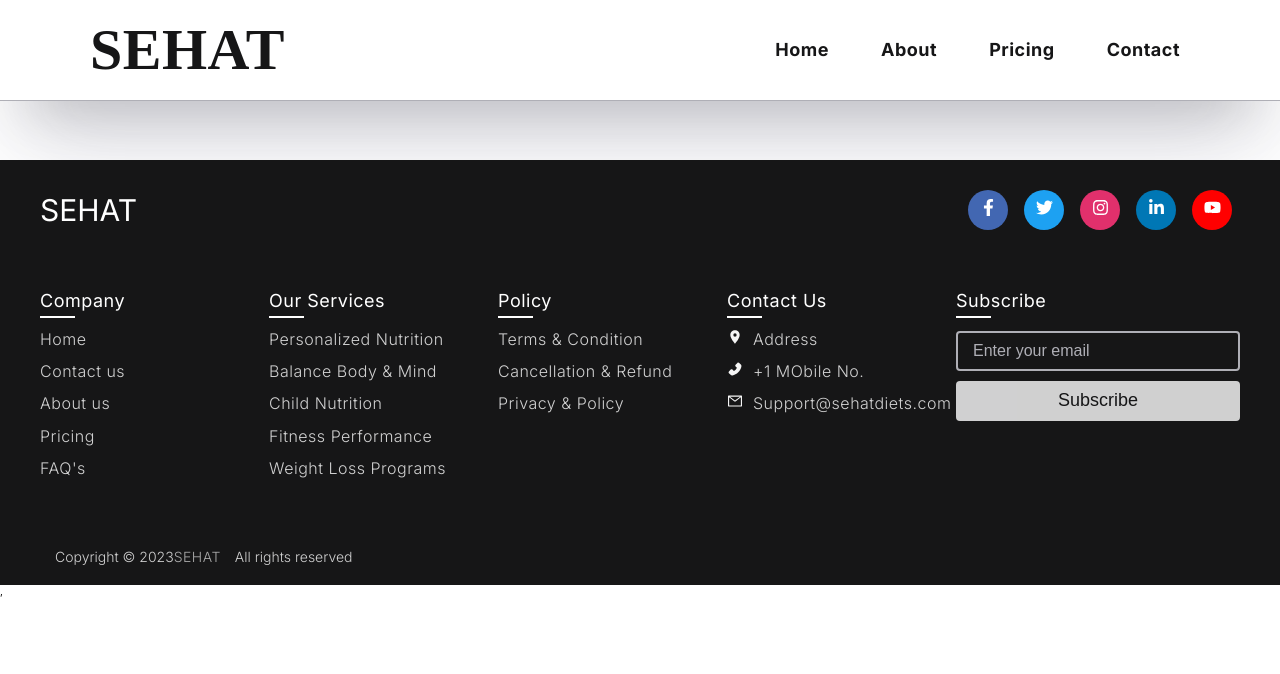
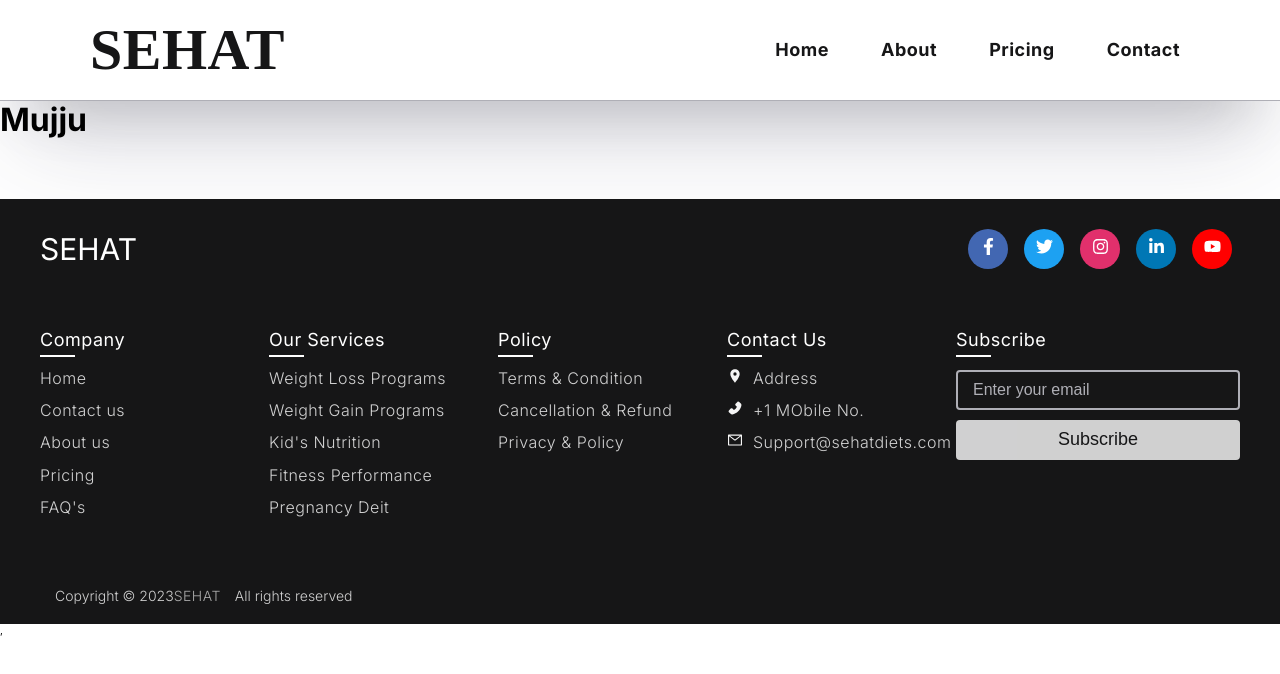
Before and after one commit to Mujju-palaan/website, a Next.js app: page /WeightLossPrograms in a window 1280 px wide. Shown: the top 674 px of the page. Built offline with nearby package versions, Linux system fonts and the light colour scheme.

Commit message:
small changes

```diff
--- a/src/app/Container/HomePage/HomePage.js
+++ b/src/app/Container/HomePage/HomePage.js
@@ -22,7 +22,7 @@ const HomePage = () => {
       <div style={{ displayL: "flex", padding: "5rem 0 5rem 0" }}>
         <HealthgoalCard></HealthgoalCard>
       </div>
-      <Applekit/>
+      {/* <Applekit/> */}
 
       <h1 style={{ textAlign: "center" }}>Our Programs</h1>
 
--- a/src/app/components/Header&Footer/Footer.js
+++ b/src/app/components/Header&Footer/Footer.js
@@ -28,7 +28,7 @@ const Footer = () => {
                         <div className={styles[`media-icons`]}>
                             <Link href="https://www.facebook.com" target="_blank"><i > <FaFacebookF/> </i></Link>
                             <Link href="https://www.twitter.com" target="_blank"><i > <FaTwitter/> </i> </Link>
-                            <Link href="https://www.instagram.com" target="_blank"><i > <FaInstagram/>  </i></Link>
+                            <Link href="https://www.instagram.com/sehat_nutrition_/" target="_blank"><i > <FaInstagram/>  </i></Link>
                             <Link href="https://www.linkedin.com" target="_blank"><i > <FaLinkedinIn /> </i></Link>
                             <Link href="https://www.youtube.com" target="_blank"><i > <FaYoutube />  </i></Link>
                         </div>
@@ -44,11 +44,11 @@ const Footer = () => {
                         </ul>
                         <ul className={styles.box}>
                             <li className={styles.link_name}>Our Services</li>
-                            <li><a href="#">Personalized Nutrition</a></li>
-                            <li><a href="#">Balance Body & Mind</a></li>
-                            <li><a href="#">Child Nutrition</a></li>
-                            <li><a href="#">Fitness Performance</a></li>
-                            <li><a href="#">Weight Loss Programs</a></li>
+                            <li><a href="/WeightLossPrograms">Weight Loss Programs</a></li>
+                            <li><a href="/WeightGainPrograms">Weight Gain Programs</a></li>
+                            <li><a href="/KidsNutrition">Kid's Nutrition</a></li>
+                            <li><a href="/FitnessPerformance">Fitness Performance</a></li>
+                            <li><a href="/PregnancyDeitProgram">Pregnancy Deit</a></li>
                         </ul>
 
                         <ul className={styles.box}>
--- a/src/app/components/Plans/Plans.js
+++ b/src/app/components/Plans/Plans.js
@@ -1,15 +1,17 @@
 import React from 'react'
 import styles from './styles.module.css'
+import bannerImg from '../../../../public/Plans_PCODBanner.jpeg'
 
 const Plans = () => {
   return (
     <div>
 
-        <div className={styles.imgsec} style={{
-              backgroundImage: `url('Plans_PCODBanner.jpeg')`  ,
-              backgroundRepeat: 'no-repeat'
+        <div style={{
+              backgroundImage: `url(${bannerImg})`
             }}>
         </div>
+        <div className={styles.bg}></div>
+        <h2>Mujju</h2>
     </div>
   )
 }
--- a/src/app/components/Plans/styles.module.css
+++ b/src/app/components/Plans/styles.module.css
@@ -0,0 +1,3 @@
+.bg{
+    background-image: url(/public/Plans_PCODBanner.jpeg);
+}
```
